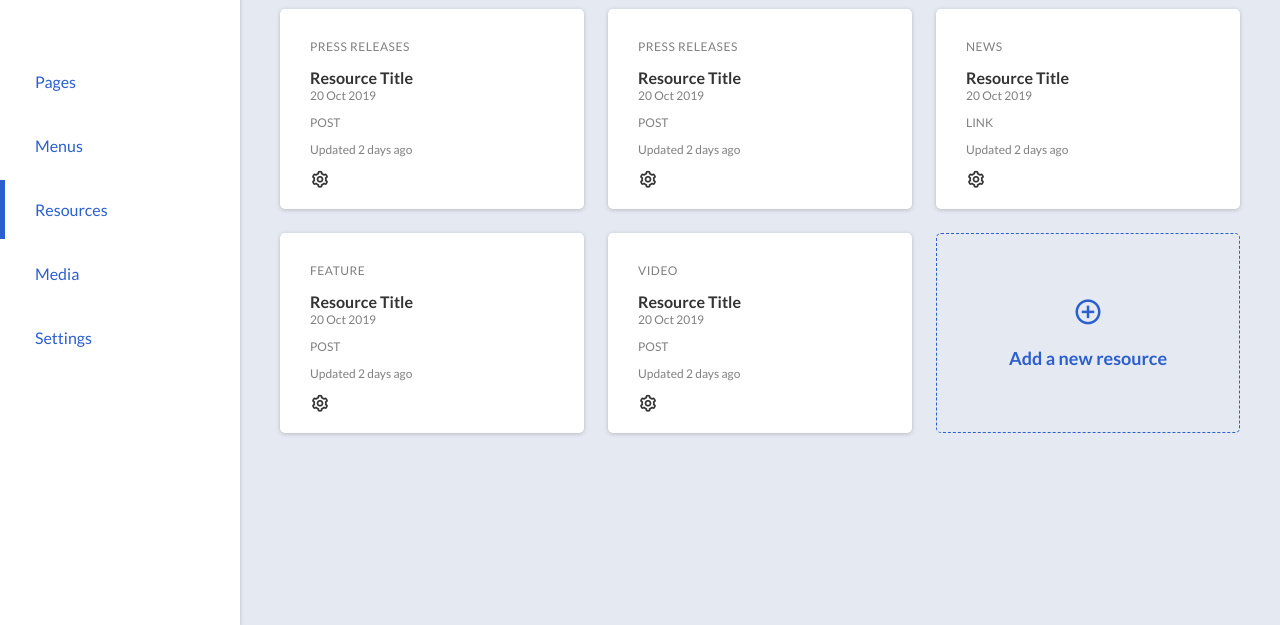
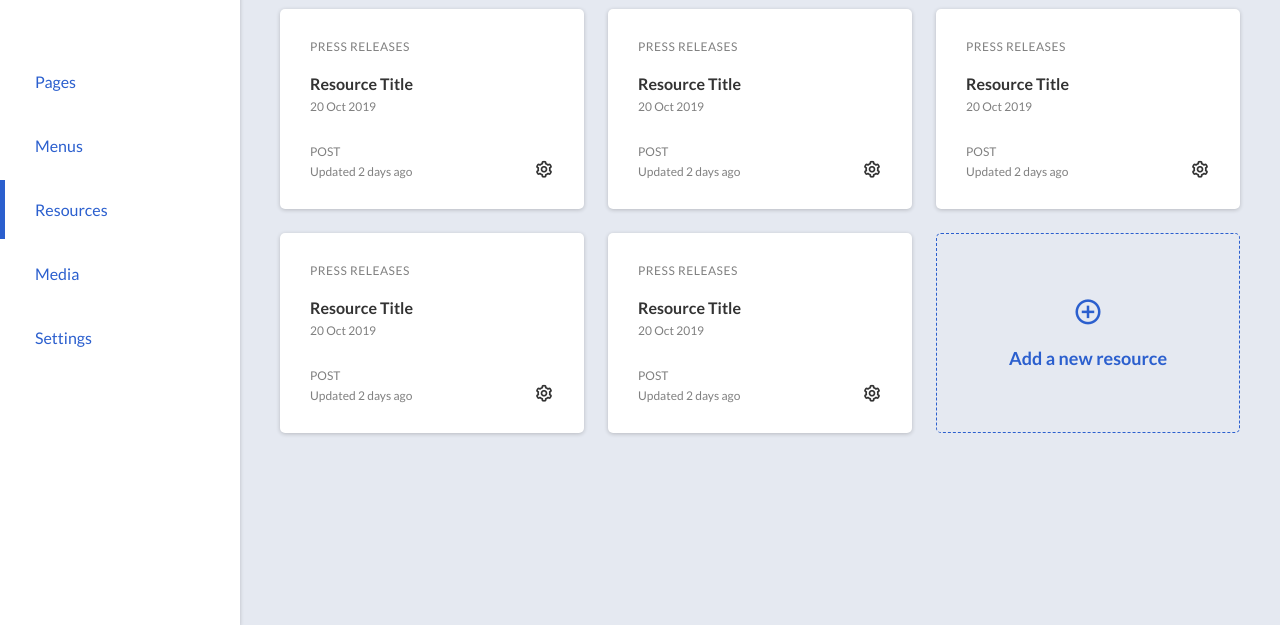
Before and after one commit to artylope/iso-cms-prototype, a plain HTML site: page 1c_resources.html in a window 1280 px wide. Shown: the part 175-800 px from the top of the page. Drawn offline with nearby package versions, Linux system fonts and the light colour scheme.

Commit message:
resource styling

```diff
--- a/1c_resources.html
+++ b/1c_resources.html
@@ -47,44 +47,64 @@
 
         <div class="boxes-container">
           <div class="card resource">
+            <div class="resource-info">
               <div class="resource-category">Press Releases</div>
               <h1 class="resource-title">Resource Title</h1>
               <p class="resource-date">20 Oct 2019</p>
               <p class="resource-type">Post</p>
               <p class="resource-updated">Updated 2 days ago</p>
+            </div>
+            <div class="resource-icon">
               <i class='bx bx-cog'></i>
             </div>
+          </div>
           <div class="card resource">
+            <div class="resource-info">
               <div class="resource-category">Press Releases</div>
               <h1 class="resource-title">Resource Title</h1>
               <p class="resource-date">20 Oct 2019</p>
               <p class="resource-type">Post</p>
               <p class="resource-updated">Updated 2 days ago</p>
+            </div>
+            <div class="resource-icon">
               <i class='bx bx-cog'></i>
             </div>
-          <div class="card resource">
-            <div class="resource-category">News</div>
-            <h1 class="resource-title">Resource Title</h1>
-            <p class="resource-date">20 Oct 2019</p>
-            <p class="resource-type">Link</p>
-            <p class="resource-updated">Updated 2 days ago</p>
-            <i class='bx bx-cog'></i>
           </div>
           <div class="card resource">
-            <div class="resource-category">Feature</div>
+            <div class="resource-info">
+              <div class="resource-category">Press Releases</div>
               <h1 class="resource-title">Resource Title</h1>
               <p class="resource-date">20 Oct 2019</p>
               <p class="resource-type">Post</p>
               <p class="resource-updated">Updated 2 days ago</p>
+            </div>
+            <div class="resource-icon">
               <i class='bx bx-cog'></i>
             </div>
+          </div>
           <div class="card resource">
-            <div class="resource-category">Video</div>
+            <div class="resource-info">
+              <div class="resource-category">Press Releases</div>
               <h1 class="resource-title">Resource Title</h1>
               <p class="resource-date">20 Oct 2019</p>
               <p class="resource-type">Post</p>
               <p class="resource-updated">Updated 2 days ago</p>
+            </div>
+            <div class="resource-icon">
               <i class='bx bx-cog'></i>
+            </div>
+          </div>
+          <div class="card resource">
+            <div class="resource-info">
+              <div class="resource-category">Press Releases</div>
+              <h1 class="resource-title">Resource Title</h1>
+              <p class="resource-date">20 Oct 2019</p>
+              <p class="resource-type">Post</p>
+              <p class="resource-updated">Updated 2 days ago</p>
+            </div>
+            <div class="resource-icon">
+              <i class='bx bx-cog'></i>
+            </div>
           </div>
           <div class="card add-new">
               <i class='bx bx-plus-circle'></i>
--- a/css/scss/pages/admin-content.scss
+++ b/css/scss/pages/admin-content.scss
@@ -133,6 +133,17 @@ $resource-card-width: (100% - ($resource-card-margin*2) )/3 ;
 
 .card{
   &.resource{
+    display: flex;
+    flex-direction: row;
+    justify-content: space-between;
+    align-content: center;
+
+    .resource-info{
+      display: flex;
+      flex-direction: column;
+      justify-content: space-between;
+      align-content: center;
+
 
       .resource-title{
         font-size: 16px;
@@ -157,16 +168,30 @@ $resource-card-width: (100% - ($resource-card-margin*2) )/3 ;
         color: grey;
         text-transform: uppercase;
         font-size: 12px;
+        margin-bottom: 0;
       }
 
       .resource-updated{
         color: grey;
         font-size: 12px;
+        margin-top: 0;
+        margin-bottom: 0;
       }
+    }
+
+    .resource-icon{
+      display: flex;
+      flex-direction: column;
+      justify-content: flex-end;
+      align-content: flex-end;
 
       .bx{
         font-size: 20px;
       }
+    }
+
+
+
 
     &:hover{
       transform: translateY(-5px);
```
Also changed, not shown: css/style.css. Lines whose indentation alone changed are shown as unchanged.
